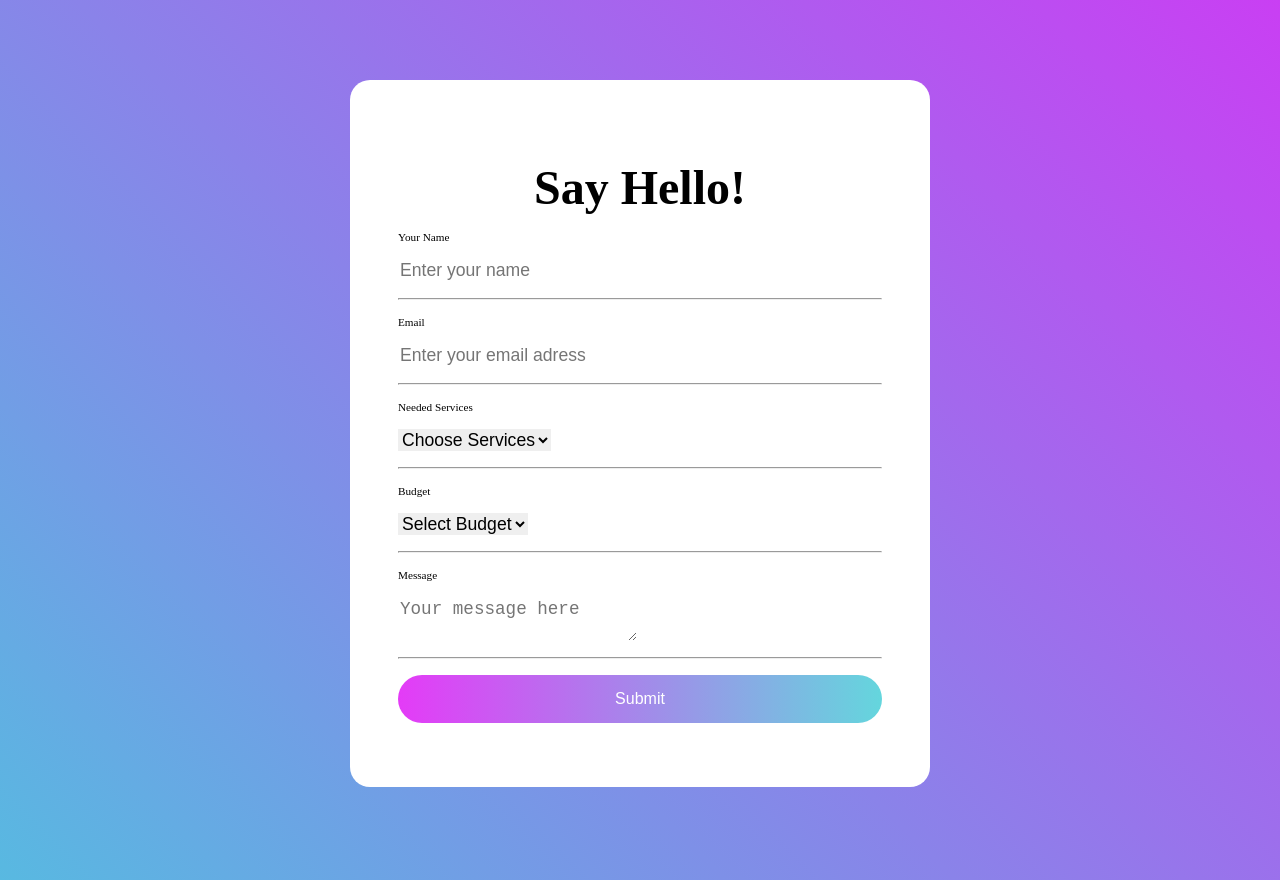
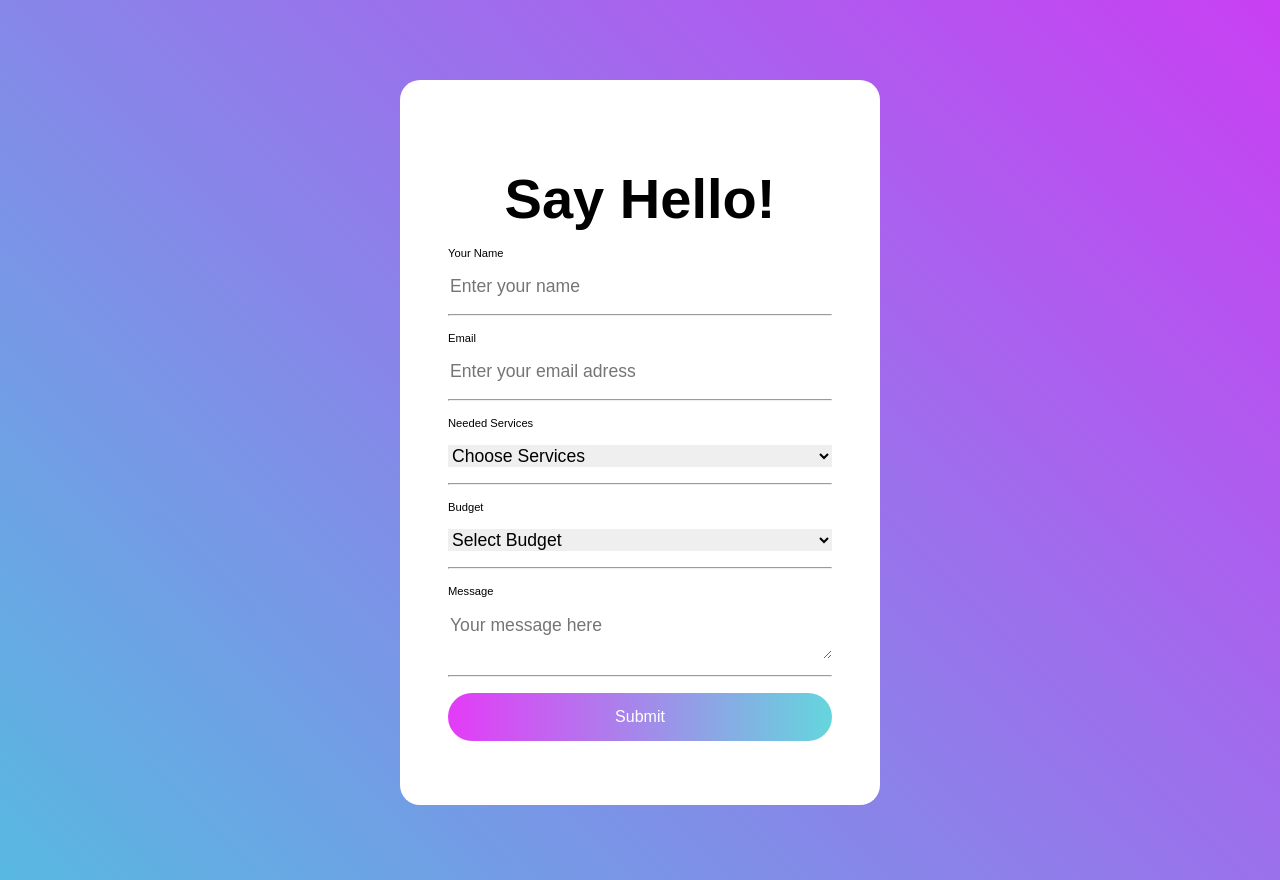
Before and after one commit to RafaelArmelin/boolean-uk-html-stylish-form, a plain HTML site: page index.html in a window 1280 px wide. Drawn offline with Linux system fonts and the light colour scheme.

Commit message:
some adjustments

```diff
--- a/index.html
+++ b/index.html
@@ -15,12 +15,12 @@
             <hr>
 
             <label class="label-style" for="email">Email</label>
-            <input class="input-style" type="email" id="email" placeholder="Enter your email adress">
+            <input class="input-style" type="email" id="email"  required placeholder="Enter your email adress">
             <hr>
 
             <label class="label-style" for="needed-services">Needed Services</label>
-            <select class="input-style" name="needed-services" id="needed-services">
-                <option value="choose-service">Choose Services</option>
+            <select class="input-style" name="needed-services" id="needed-services" required>
+                <option value="">Choose Services</option>
                 <option value="service-one">Service One</option>
                 <option value="service-two">Service Two</option>
                 <option value="service-three">Service Three</option>
@@ -28,8 +28,8 @@
             <hr>
 
             <label class="label-style" for="budget">Budget</label>
-            <select class="input-style" name="budget" id="budget">
-                <option value="select-budget">Select Budget</option>
+            <select class="input-style" name="budget" id="budget" required>
+                <option value="">Select Budget</option>
                 <option value="budget-one">Budget One</option>
                 <option value="budget-two">Budget Two</option>
                 <option value="budget-three">Budget Three</option>
@@ -37,7 +37,7 @@
             <hr>
 
             <label class="label-style" for="message">Message</label>
-            <textarea class="input-style" name="message" id="message" placeholder="Your message here"></textarea>
+            <textarea class="input-style" name="message" id="message" required placeholder="Your message here"></textarea>
             <hr>
 
             <button class="bt-style" type="submit">Submit</button>
--- a/style.css
+++ b/style.css
@@ -17,9 +17,11 @@ body{
 .form-stack select,
 .form-stack textarea {
     display: block;
+    width: 100%;
 }
 .form-stack > *{
     margin-bottom: 1rem;
+    font-family: sans-serif;
 }
 input,
 select,
@@ -27,7 +29,7 @@ textarea {
     border: none;
 }
 .form-stack{
-    margin: 80px 350px;
+    margin: 80px 400px;
     padding: 3rem;
     background-color: white;
     border-radius: 20px;
@@ -37,7 +39,8 @@ textarea {
 }
 h1{
     text-align: center;
-    font-size: 3rem;
+    font-size: 3.5rem;
+    margin-bottom: 1rem;
 }
 .bt-style{
     height: 3rem;
```
